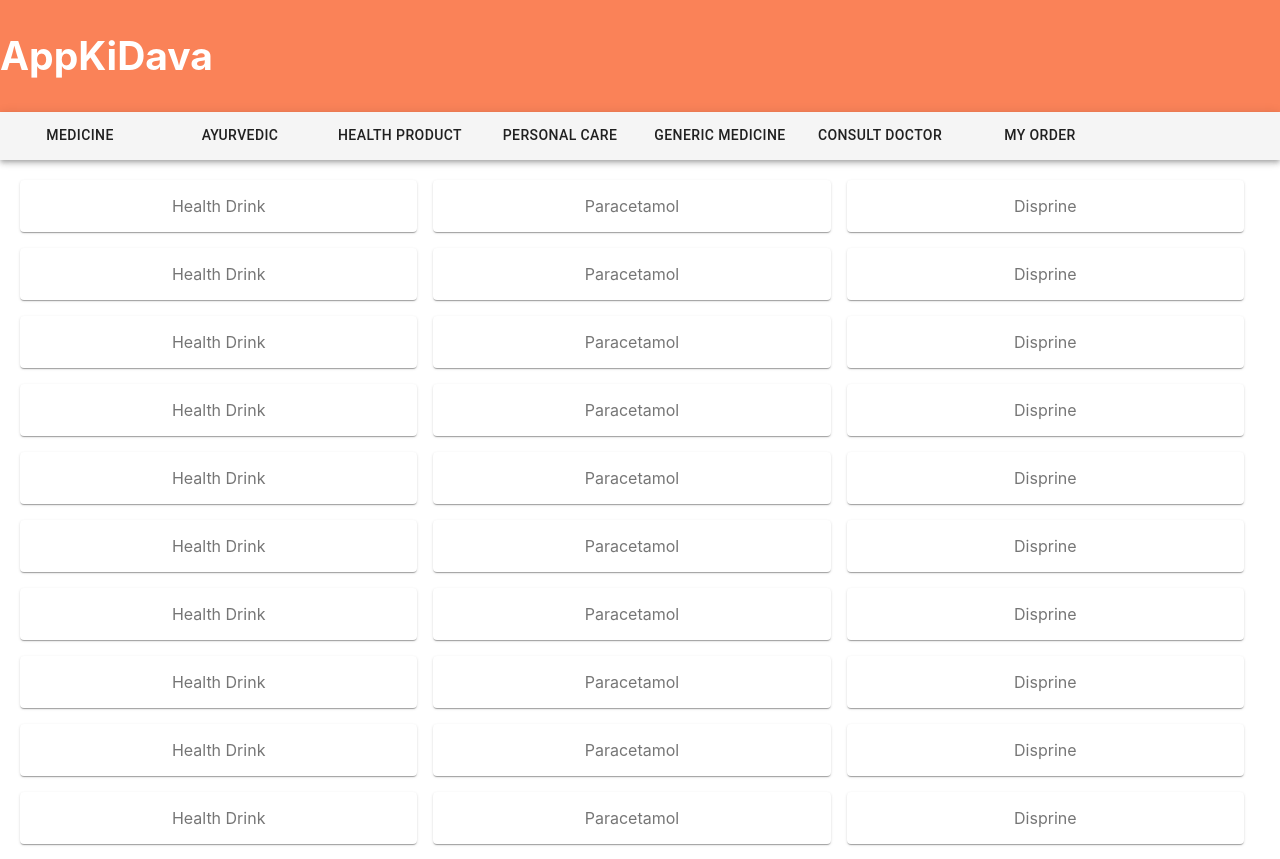
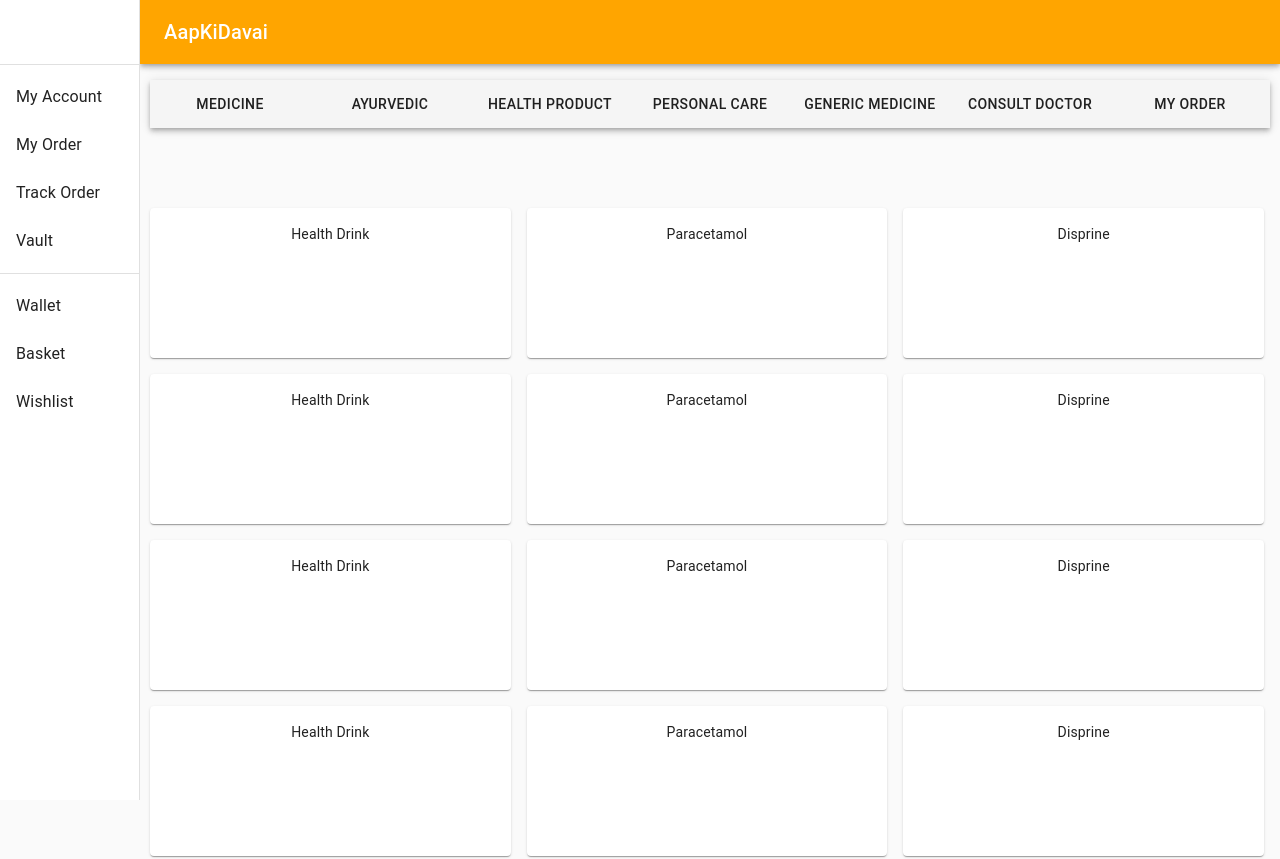
Before and after one commit to devopsalok/AapKiDava, a React (Create React App) app in the folder aapkidava/: page / in a window 1280 px wide. Shown: the top 859 px of the page. Built offline with nearby package versions, Linux system fonts and the light colour scheme.

Commit message:
Drawer and page grid design template.

```diff
--- a/aapkidava/src/App.js
+++ b/aapkidava/src/App.js
@@ -15,6 +15,16 @@
 import IconButton from '@material-ui/core/IconButton';
 import './App.css';
 
+import Drawer from '@material-ui/core/Drawer';
+import CssBaseline from '@material-ui/core/CssBaseline';
+import Toolbar from '@material-ui/core/Toolbar';
+import List from '@material-ui/core/List';
+import Divider from '@material-ui/core/Divider';
+import ListItem from '@material-ui/core/ListItem';
+import ListItemIcon from '@material-ui/core/ListItemIcon';
+import ListItemText from '@material-ui/core/ListItemText';
+
+const drawerWidth = 140;
 
 const useStyles = makeStyles((theme) => ({
   root: {
@@ -24,8 +34,30 @@
 
    padding: theme.spacing(2),
    textAlign: 'center',
-   color: theme.palette.text.secondary,
+   color: 'theme.palette.text.secondary',
+   height: 150
  },
+  appBar: {
+    width: `calc(100% - ${drawerWidth}px)`,
+    marginLeft: drawerWidth,
+    backgroundColor:'orange',
+
+  },
+  drawer: {
+    width: drawerWidth,
+    flexShrink: 0,
+  },
+  drawerPaper: {
+    width: drawerWidth,
+  },
+  // necessary for content to be below app bar
+  toolbar: theme.mixins.toolbar,
+  content: {
+    flexGrow: 1,
+    backgroundColor: theme.palette.background.default,
+    padding: theme.spacing(3),
+
+  },
 }));
 
 
@@ -49,13 +81,46 @@
     }
 
   return (
+
     <div className="App">
-    <div>
-      <header className="App-header">
-        <h2>AppKiDava </h2>
-      </header>
-    </div>
 
+    <CssBaseline />
+      <AppBar position="fixed" className={classes.appBar}>
+        <Toolbar>
+          <Typography variant="h6" noWrap>
+            AapKiDavai
+          </Typography>
+        </Toolbar>
+      </AppBar>
+      <Drawer
+        className={classes.drawer}
+        variant="permanent"
+        classes={{
+          paper: classes.drawerPaper,
+        }}
+        anchor="left"
+      >
+        <div className={classes.toolbar} />
+        <Divider />
+        <List>
+          {['My Account', 'My Order', 'Track Order', 'Vault'].map((text, index) => (
+            <ListItem button key={text}>
+
+              <ListItemText primary={text} />
+            </ListItem>
+          ))}
+        </List>
+        <Divider />
+        <List>
+          {['Wallet', 'Basket', 'Wishlist'].map((text, index) => (
+            <ListItem button key={text}>
+
+              <ListItemText primary={text} />
+            </ListItem>
+          ))}
+        </List>
+      </Drawer>
+      <div style={{margin:80, marginLeft:150, marginRight:10}} >
       <AppBar position="static" color="default">
         <Tabs
           indicatorColor="primary"
@@ -73,7 +138,8 @@
           <Tab label="My order"  />
         </Tabs>
       </AppBar>
-      <div  style={{margin:20}} >
+      </div>
+      <div  style={{marginLeft:150}} >
       <Grid container spacing={2} >
         <Grid container item xs={12} spacing={2}>
           <FormRow />
```
